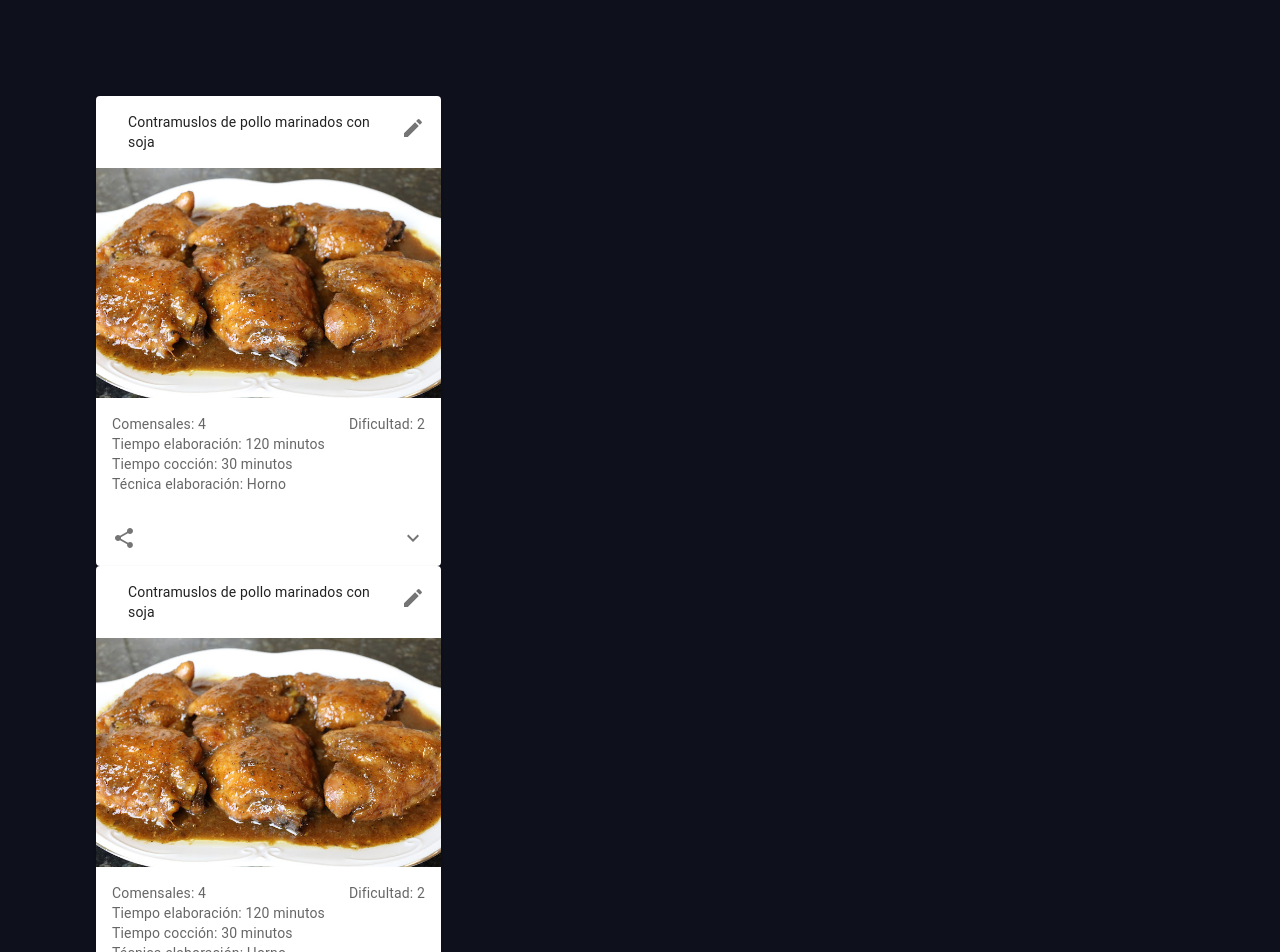
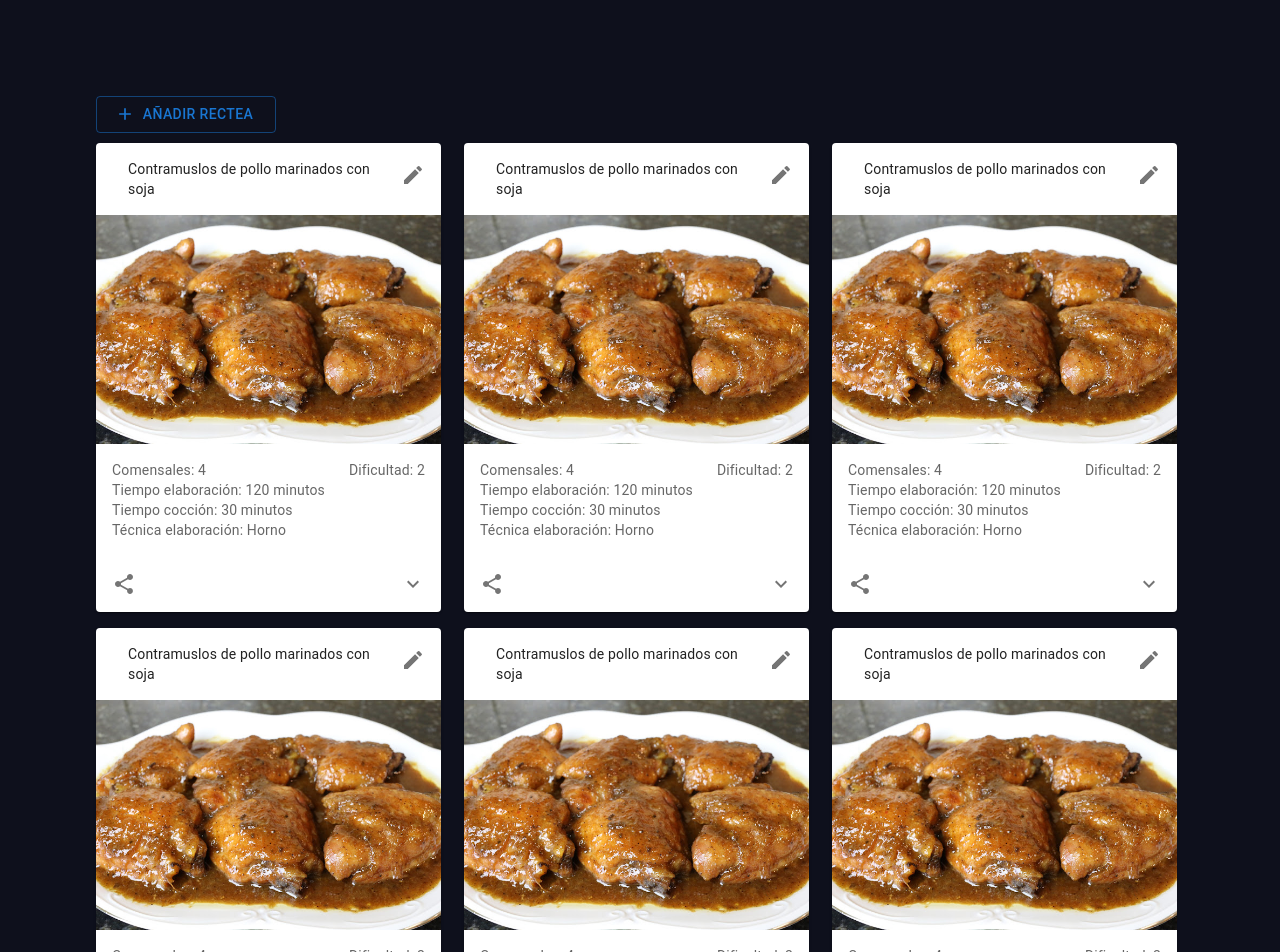
Before and after one commit to flozanof/recetas, a Next.js app: page / in a window 1280 px wide. Shown: the top 952 px of the page. Built offline with nearby package versions, Linux system fonts and the light colour scheme.

Commit message:
Posibilidad de crear una nueva receta.

```diff
--- a/app/interfaces/Types.tsx
+++ b/app/interfaces/Types.tsx
@@ -26,5 +26,4 @@ export interface IReceta {
     IngredientesGrupo: IIngredienteGrupo[];
     Elaboracion: IElaboracion[];
     Notas: string[];
-    Ingredientes: IIngrediente[];
 }
--- a/app/page.tsx
+++ b/app/page.tsx
@@ -1,12 +1,61 @@
+'use client';
+import { useState } from 'react';
 import Receta from "./components/receta";
+import AddIcon from '@mui/icons-material/Add';
+import Button from '@mui/material/Button';
+import RecetaForm from './components/recetaForm';
+import nuevaReceta from '../public/recetas/NuevaReceta.json'
+import Grid from '@mui/material/Grid';
 
 export default function Home() {
+    const [newRecipe, setNewRecipe] = useState(false);
+
+    function handleEditMode() {
+        setNewRecipe(!newRecipe);
+        console.log(newRecipe);
+    }
+
     return (
-        <main className="flex min-h-screen flex-col items-start justify-between p-24">
-            <div >
-                <Receta filename="ContramuslosPolloSoja.json" />
-                <Receta filename="ContramuslosPolloSoja.json" />
-            </div>
-        </main>
+        <>
+            {newRecipe
+                ? <RecetaForm mode="U" fileNameRecipe="Receta.json" receta={nuevaReceta} handleEditMode={() => handleEditMode()} />
+                :
+                <main className="flex flex-col justify-between p-24">
+                    <Button
+                        variant="outlined"
+                        startIcon={<AddIcon />}
+                        sx={{ marginBottom: '10px', maxWidth: '180px' }}
+                        onClick={() => { handleEditMode() }}
+                    >
+                        Añadir Rectea
+                    </Button>
+                    <div  >
+                        <Grid container spacing={2} >
+                            <Grid item md={6} lg={4} xl={3}>
+                                <Receta filename="ContramuslosPolloSoja.json" />
+                            </Grid>
+                            <Grid item md={6} lg={4} xl={3}>
+                                <Receta filename="ContramuslosPolloSoja.json" />
+                            </Grid>
+                            <Grid item md={6} lg={4} xl={3}>
+                                <Receta filename="ContramuslosPolloSoja.json" />
+                            </Grid>
+                            <Grid item md={6} lg={4} xl={3}>
+                                <Receta filename="ContramuslosPolloSoja.json" />
+                            </Grid>
+                            <Grid item md={6} lg={4} xl={3}>
+                                <Receta filename="ContramuslosPolloSoja.json" />
+                            </Grid>
+                            <Grid item md={6} lg={4} xl={3}>
+                                <Receta filename="ContramuslosPolloSoja.json" />
+                            </Grid>
+                            <Grid item md={6} lg={4} xl={3}>
+                                <Receta filename="ContramuslosPolloSoja.json" />
+                            </Grid>
+                        </Grid>
+                    </div>
+                </main>
+            }
+        </>
     )
 }
--- /dev/null
+++ b/public/recetas/NuevaReceta.json
@@ -0,0 +1,20 @@
+{
+    "Nombre": "Nombre",
+    "IngredientesGrupo": [
+        {
+            "Grupo": "Nombre",
+            "Ingredientes": [
+                {
+                }
+            ]
+        }
+    ],
+    "Elaboracion": [
+        {
+            "Paso": 1,
+            "Descripcion": ""
+        }
+    ],
+    "Notas": [
+    ]
+}
```
Also changed, not shown: public/recetas/ContramuslosPolloSoja2.json (deleted, +0 -88 lines).
